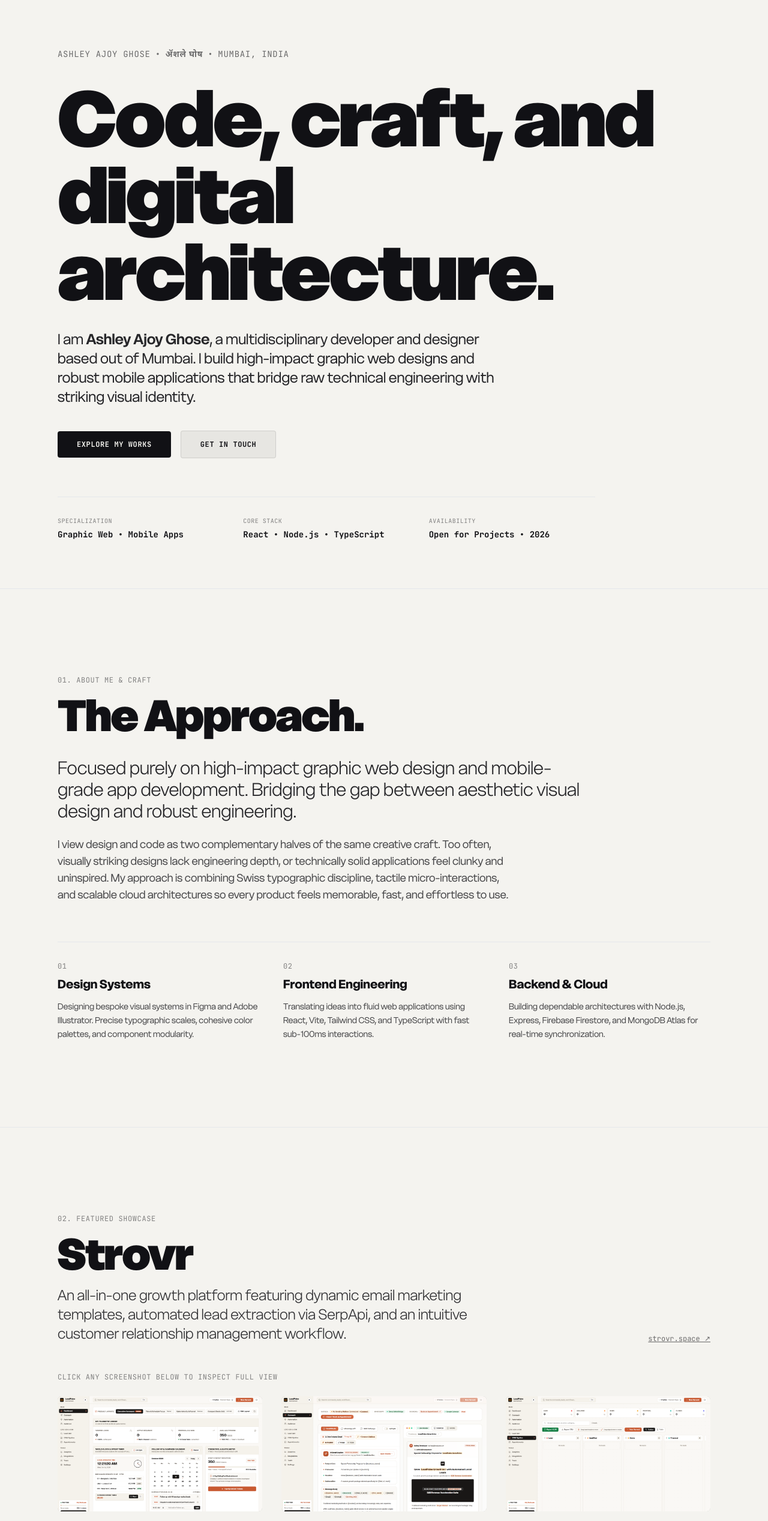
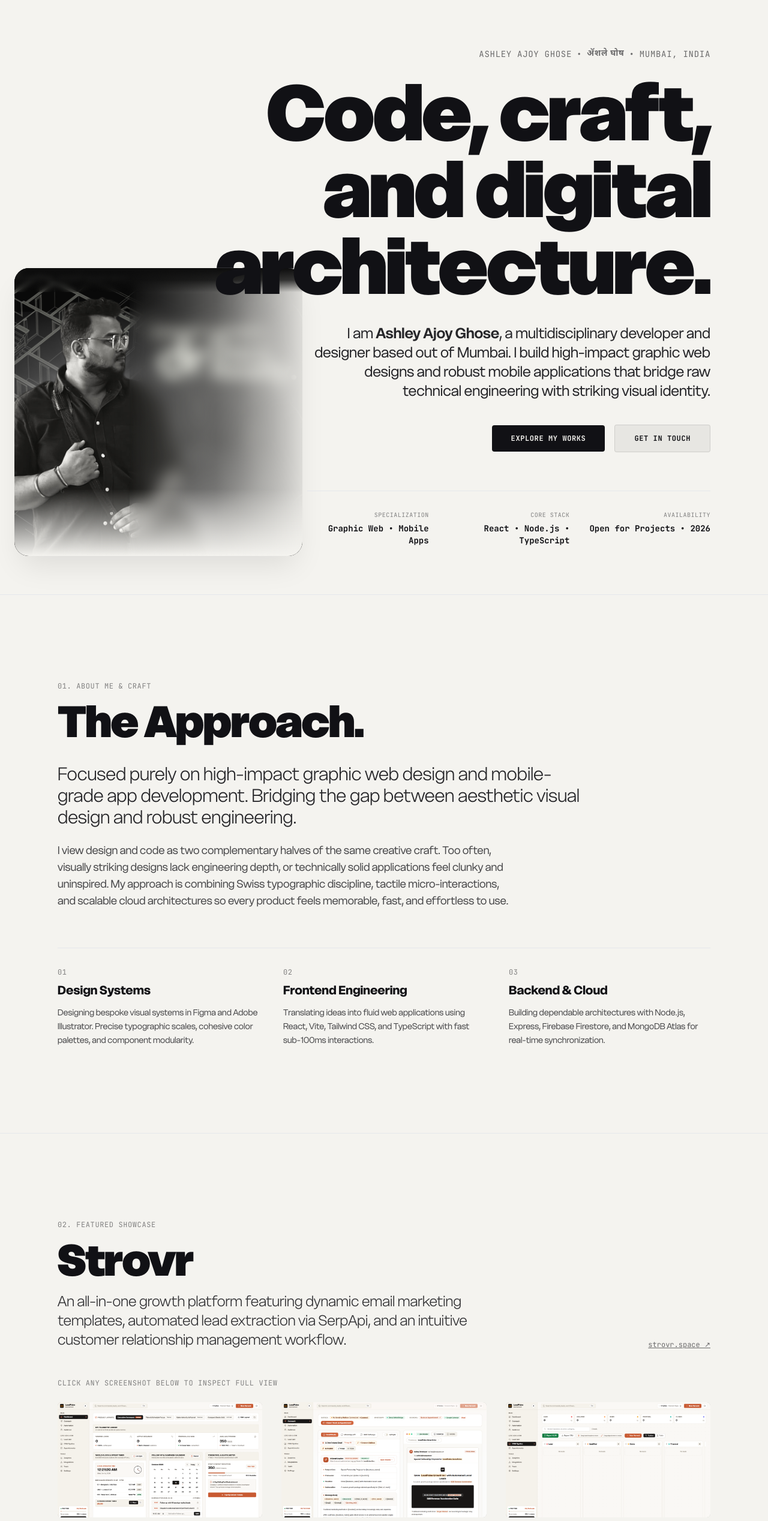
Before and after one commit to docuready-dev/PortFolio, a React (Vite) app: page / in a window 1280 px wide. Shown: the part 80-2616 px from the top of the page at 60% size. Built offline with nearby package versions, Linux system fonts and the light colour scheme; what @theatre/studio would draw is missing.

Commit message:
feat: right-aligned hero section with overlapping blurred portrait and double hyphen removal

```diff
--- a/src/overlay/HtmlOverlay.tsx
+++ b/src/overlay/HtmlOverlay.tsx
@@ -1,5 +1,6 @@
 import { ContactDrawer } from './ContactDrawer'
 import { usePortfolioStore } from '../store'
+import ashleyPortrait from '../assets/ashley/ashley-portrait.jpg'
 
 export function HtmlOverlay() {
   const setActiveImage = usePortfolioStore((s) => s.setActiveImage)
@@ -9,37 +10,37 @@ export function HtmlOverlay() {
   const strovrScreenshots = [
     {
       id: 'dashboard',
-      title: 'Strovr — Command Dashboard',
+      title: 'Strovr : Command Dashboard',
       subtitle: 'Real-time pipeline metrics, lead generation & outreach telemetry',
       src: `${base}/screenshots/strovr/01-dashboard-full.png`,
     },
     {
       id: 'email-studio',
-      title: 'Strovr — Email Studio & Template Builder',
+      title: 'Strovr : Email Studio & Template Builder',
       subtitle: 'Dynamic responsive email creation and automated campaign dispatch',
       src: `${base}/screenshots/strovr/01-outreach-email-studio.png`,
     },
     {
       id: 'crm-kanban',
-      title: 'Strovr — CRM Pipeline & Kanban Board',
+      title: 'Strovr : CRM Pipeline & Kanban Board',
       subtitle: 'Interactive lead staging, contact interaction sheets & deal tracking',
       src: `${base}/screenshots/strovr/06-crm-kanban-board.png`,
     },
     {
       id: 'analytics',
-      title: 'Strovr — Analytics & Performance Insights',
+      title: 'Strovr : Analytics & Performance Insights',
       subtitle: 'Deliverability analytics, click tracking & conversion metrics',
       src: `${base}/screenshots/strovr/01-analytics-overview.png`,
     },
     {
       id: 'automations',
-      title: 'Strovr — Automated Sequences & Workflows',
+      title: 'Strovr : Automated Sequences & Workflows',
       subtitle: 'Event-driven multi-step outreach pipelines with SerpApi hooks',
       src: `${base}/screenshots/strovr/01-automations-workflows.png`,
     },
     {
       id: 'integrations',
-      title: 'Strovr — Integrations Hub',
+      title: 'Strovr : Integrations Hub',
       subtitle: 'Cloud webhooks, third-party CRM connectors & data pipes',
       src: `${base}/screenshots/strovr/01-integrations-hub-full.png`,
     },
@@ -59,36 +60,55 @@ export function HtmlOverlay() {
   return (
     <div className="w-full text-left font-sans text-[#111115]">
       {/* ============================================================ */}
-      {/* SECTION 1: HERO / INTRO                                       */}
+      {/* SECTION 1: HERO / INTRO (RIGHT-ALIGNED + OVERLAPPING PHOTO)  */}
       {/* ============================================================ */}
       <section
         id="hero"
-        className="min-h-screen w-full flex flex-col justify-start pt-28 sm:pt-36 md:pt-40 pb-20 px-6 sm:px-12 md:px-16 lg:px-24 max-w-7xl mx-auto text-left"
+        className="min-h-screen w-full relative flex flex-col justify-center pt-28 sm:pt-36 md:pt-40 pb-20 px-6 sm:px-12 md:px-16 lg:px-24 max-w-7xl mx-auto overflow-hidden text-right"
       >
-        {/* Simple Identity Line - No icons, no frames */}
-        <div className="mb-8 text-xs sm:text-sm font-mono tracking-wider uppercase opacity-60">
+        {/* Overlapping Hero Portrait: Left-anchored with selective artistic blur on right graphics */}
+        <div className="relative lg:absolute lg:left-6 lg:bottom-12 xl:bottom-16 w-full sm:w-[380px] md:w-[440px] lg:w-[420px] xl:w-[480px] mb-10 lg:mb-0 z-0 select-none pointer-events-none mr-auto lg:mr-0 text-left">
+          <div className="relative overflow-hidden rounded-3xl shadow-2xl shadow-black/10 bg-[#0d0d0d]">
+            <img
+              src={ashleyPortrait}
+              alt="Ashley Ajoy Ghose"
+              className="w-full h-auto object-cover object-left block"
+            />
+            {/* Selective blur & fade mask over the right graphic area (dr DocuReady text) */}
+            <div className="absolute inset-y-0 right-0 w-3/5 backdrop-blur-md bg-gradient-to-r from-transparent via-[#F4F3EF]/35 to-[#F4F3EF]/90 pointer-events-none" />
+            {/* Top edge soft blur & fade covering top banner text */}
+            <div className="absolute inset-x-0 top-0 h-10 backdrop-blur-sm bg-gradient-to-b from-[#0d0d0d] via-[#0d0d0d]/80 to-transparent pointer-events-none" />
+            {/* Soft gradient bottom dissolve into the page background */}
+            <div className="absolute inset-x-0 bottom-0 h-28 bg-gradient-to-t from-[#F4F3EF] via-[#F4F3EF]/50 to-transparent pointer-events-none" />
+          </div>
+        </div>
+
+        {/* Hero Content: Exclusively Right-Aligned */}
+        <div className="relative z-10 flex flex-col items-end text-right w-full lg:max-w-2xl xl:max-w-3xl ml-auto">
+          {/* Simple Identity Line */}
+          <div className="mb-6 text-xs sm:text-sm font-mono tracking-wider uppercase opacity-60 flex flex-wrap items-center justify-end gap-x-2">
             <span>Ashley Ajoy Ghose</span>
-          <span className="mx-2">&bull;</span>
+            <span>&bull;</span>
             <span className="font-devanagari font-bold text-sm">ॲशले घोष</span>
-          <span className="mx-2">&bull;</span>
+            <span>&bull;</span>
             <span>Mumbai, India</span>
           </div>
 
-        {/* Display Headline - Solid editorial typography with Delight, zero gradient text */}
-        <h1 className="text-4xl sm:text-6xl md:text-7xl lg:text-8xl xl:text-9xl font-black tracking-tight leading-[0.98] mb-8 max-w-5xl">
+          {/* Display Headline */}
+          <h1 className="text-4xl sm:text-6xl md:text-7xl lg:text-8xl xl:text-9xl font-black tracking-tight leading-[0.98] mb-8 text-right max-w-4xl">
             Code, craft, and digital architecture.
           </h1>
 
           {/* Bio Introduction */}
-        <p className="text-base sm:text-xl md:text-2xl font-normal leading-relaxed opacity-90 mb-10 max-w-3xl">
+          <p className="text-base sm:text-xl md:text-2xl font-normal leading-relaxed opacity-90 mb-10 max-w-2xl text-right">
             I am <strong className="font-semibold text-current">Ashley Ajoy Ghose</strong>, a
             multidisciplinary developer and designer based out of Mumbai. I build
             high-impact graphic web designs and robust mobile applications that bridge raw
             technical engineering with striking visual identity.
           </p>
 
-        {/* Action Links - Clean editorial buttons, no icons */}
-        <div className="flex flex-wrap items-center gap-4 mb-16">
+          {/* Action Links */}
+          <div className="flex flex-wrap items-center justify-end gap-4 mb-16">
             <button
               onClick={() => handleJump('works')}
               className="px-8 py-3.5 rounded text-xs font-mono font-bold tracking-wider uppercase bg-[#111115] text-[#F4F3EF] hover:opacity-90 transition-opacity cursor-pointer"
@@ -103,8 +123,8 @@ export function HtmlOverlay() {
             </button>
           </div>
 
-        {/* Editorial Information Columns - No card frames */}
-        <div className="grid grid-cols-1 sm:grid-cols-3 gap-8 pt-8 border-t border-current/15 font-mono text-xs max-w-4xl">
+          {/* Editorial Information Columns: Right-Aligned */}
+          <div className="grid grid-cols-1 sm:grid-cols-3 gap-8 pt-8 border-t border-current/15 font-mono text-xs w-full max-w-2xl text-right">
             <div>
               <div className="text-[10px] uppercase tracking-wider opacity-50 mb-1">Specialization</div>
               <div className="font-semibold text-sm">Graphic Web &bull; Mobile Apps</div>
@@ -116,6 +136,7 @@ export function HtmlOverlay() {
             <div>
               <div className="text-[10px] uppercase tracking-wider opacity-50 mb-1">Availability</div>
               <div className="font-semibold text-sm">Open for Projects &bull; 2026</div>
+            </div>
           </div>
         </div>
       </section>
@@ -343,19 +364,10 @@ export function HtmlOverlay() {
           </div>
 
           {/* Project 2 */}
-          <div
-            onClick={() =>
-              setActiveImage({
-                src: `${base}/screenshots/strovr/01-outreach-email-studio.png`,
-                title: 'LearnReady',
-                subtitle: 'AI-Powered Adaptive Learning & Interactive Assessment Engine',
-              })
-            }
-            className="py-8 sm:py-10 flex flex-col md:flex-row md:items-baseline justify-between gap-4 group cursor-zoom-in transition-opacity hover:opacity-80"
-          >
+          <div className="py-8 sm:py-10 flex flex-col md:flex-row md:items-baseline justify-between gap-4 group transition-opacity hover:opacity-90">
             <div className="md:w-5/12">
               <span className="text-xs font-mono opacity-50 mr-4">02</span>
-              <h3 className="text-2xl sm:text-3xl font-bold inline group-hover:underline">
+              <h3 className="text-2xl sm:text-3xl font-bold inline">
                 LearnReady
               </h3>
               <p className="text-xs sm:text-sm opacity-70 mt-2">
@@ -365,25 +377,16 @@ export function HtmlOverlay() {
             <div className="text-xs font-mono opacity-60 md:w-4/12">
               React &bull; Vite &bull; Tailwind CSS &bull; Node.js &bull; Firebase
             </div>
-            <div className="text-xs font-mono text-right md:w-3/12 uppercase tracking-wider opacity-70">
-              View Preview ↗
+            <div className="text-xs font-mono text-right md:w-3/12 uppercase tracking-wider opacity-50">
+              In Development
             </div>
           </div>
 
           {/* Project 3 */}
-          <div
-            onClick={() =>
-              setActiveImage({
-                src: `${base}/screenshots/strovr/06-crm-kanban-board.png`,
-                title: 'Custom Web & Mobile Solutions',
-                subtitle: 'Bespoke High-Impact Graphic Websites & Native-Grade Applications',
-              })
-            }
-            className="py-8 sm:py-10 flex flex-col md:flex-row md:items-baseline justify-between gap-4 group cursor-zoom-in transition-opacity hover:opacity-80"
-          >
+          <div className="py-8 sm:py-10 flex flex-col md:flex-row md:items-baseline justify-between gap-4 group transition-opacity hover:opacity-90">
             <div className="md:w-5/12">
               <span className="text-xs font-mono opacity-50 mr-4">03</span>
-              <h3 className="text-2xl sm:text-3xl font-bold inline group-hover:underline">
+              <h3 className="text-2xl sm:text-3xl font-bold inline">
                 Custom Web & Apps
               </h3>
               <p className="text-xs sm:text-sm opacity-70 mt-2">
@@ -393,25 +396,16 @@ export function HtmlOverlay() {
             <div className="text-xs font-mono opacity-60 md:w-4/12">
               React &bull; Tailwind CSS &bull; Three.js &bull; Node.js &bull; MongoDB
             </div>
-            <div className="text-xs font-mono text-right md:w-3/12 uppercase tracking-wider opacity-70">
-              View Preview ↗
+            <div className="text-xs font-mono text-right md:w-3/12 uppercase tracking-wider opacity-50">
+              Client Engineering
             </div>
           </div>
 
           {/* Project 4 */}
-          <div
-            onClick={() =>
-              setActiveImage({
-                src: `${base}/screenshots/strovr/01-analytics-overview.png`,
-                title: 'Kroma Spatial',
-                subtitle: 'Dynamic Chromatic Exhibition & Environmental System',
-              })
-            }
-            className="py-8 sm:py-10 flex flex-col md:flex-row md:items-baseline justify-between gap-4 group cursor-zoom-in transition-opacity hover:opacity-80"
-          >
+          <div className="py-8 sm:py-10 flex flex-col md:flex-row md:items-baseline justify-between gap-4 group transition-opacity hover:opacity-90">
             <div className="md:w-5/12">
               <span className="text-xs font-mono opacity-50 mr-4">04</span>
-              <h3 className="text-2xl sm:text-3xl font-bold inline group-hover:underline">
+              <h3 className="text-2xl sm:text-3xl font-bold inline">
                 Kroma Spatial
               </h3>
               <p className="text-xs sm:text-sm opacity-70 mt-2">
@@ -421,8 +415,8 @@ export function HtmlOverlay() {
             <div className="text-xs font-mono opacity-60 md:w-4/12">
               Figma Systems &bull; Adobe Illustrator &bull; Architectural Graphics
             </div>
-            <div className="text-xs font-mono text-right md:w-3/12 uppercase tracking-wider opacity-70">
-              View Preview ↗
+            <div className="text-xs font-mono text-right md:w-3/12 uppercase tracking-wider opacity-50">
+              Design System
             </div>
           </div>
         </div>
@@ -444,7 +438,7 @@ export function HtmlOverlay() {
         </h2>
 
         <p className="text-lg sm:text-2xl font-light opacity-85 leading-relaxed max-w-3xl mb-12">
-          Whether you have a new venture in mind, need a bespoke web platform designed and built, or are looking to collaborate on a new digital product — reach out below.
+          Whether you have a new venture in mind, need a bespoke web platform designed and built, or are looking to collaborate on a new digital product, reach out below.
         </p>
 
         {/* Contact Drawer without card outlines */}
```
Also changed, not shown: public/ashley/ashley-portrait.jpg (added), src/assets/ashley/ashley-portrait.jpg (added). Lines whose indentation alone changed are shown as unchanged.
